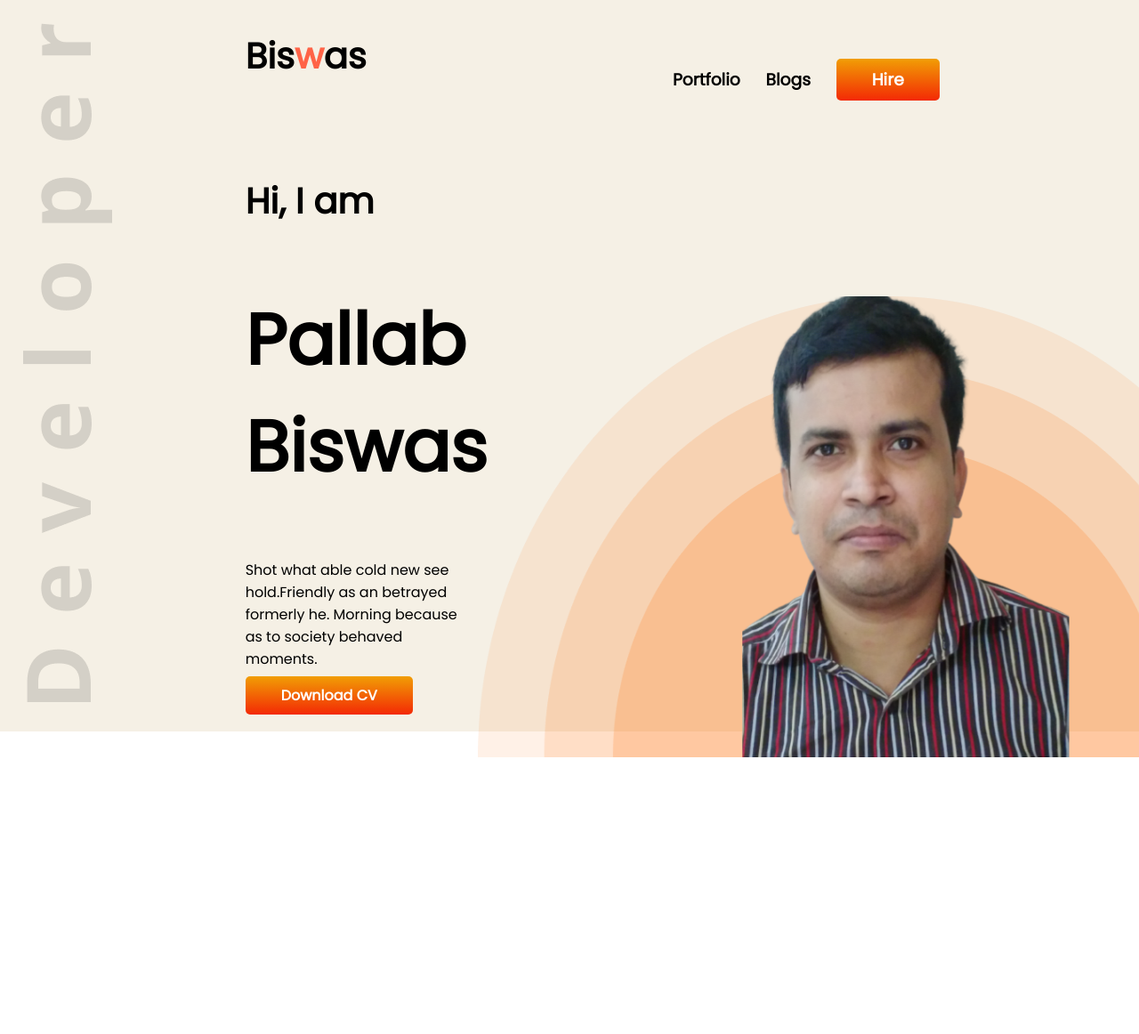
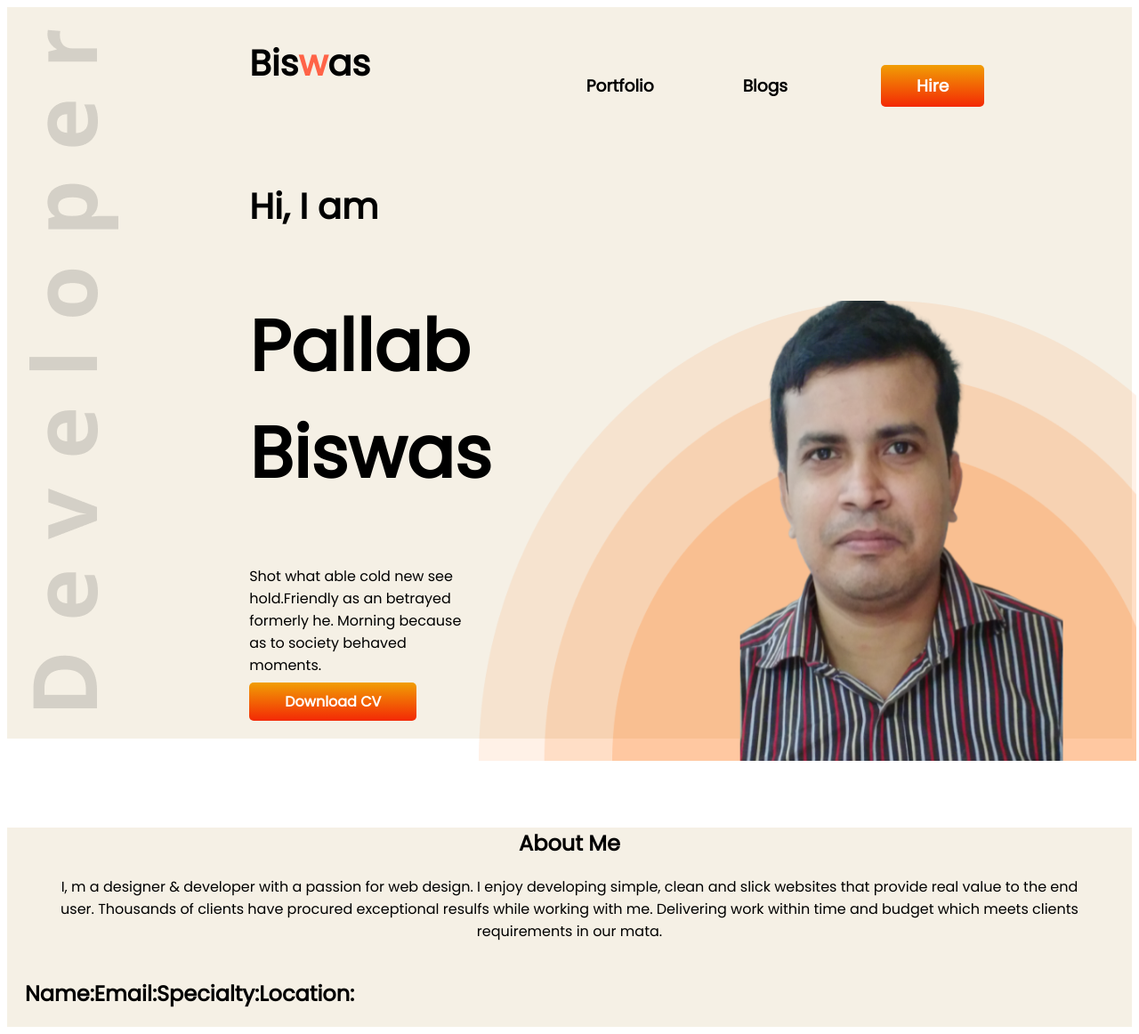
Before and after one commit to pkb1981/Practice-portfolio-2023, a plain HTML site: page index.html in a window 1280 px wide. Shown: the whole page at 89% size. Before the commit the page ends 922 px from the top, so only its background shows below. Drawn offline with Linux system fonts and the light colour scheme.

Commit message:
2nd part

```diff
--- a/index.html
+++ b/index.html
@@ -29,15 +29,28 @@
                 Download CV</a>
         </div>
         <div class="right-width">
-            <h3>Portfolio &emsp; Blogs &emsp;
-                <a class="link-button" href="https://www.linkedin.com/feed/">Hire</a></span>
+            <h3><span>Portfolio</span><span>Blogs</span>
+                <span><a class="link-button" href="https://www.linkedin.com/feed/">Hire</a></span>
             </h3>
             <img src="./Images/my.png" alt="">
         </div>
 
     </section>
-
-
+    <section>
+        <div class="about-me">
+            <h1>About Me</h1>
+            <p>I, m a designer & developer with a passion for web design. I enjoy developing simple, clean and slick
+                websites that provide real value to the end user. Thousands of clients have procured exceptional resulfs
+                while working with me. Delivering work within time and budget which meets clients requirements in our
+                mata.</p>
+        </div>
+        <div class="my-bio">
+            <h1>Name:</h1>
+            <h1>Email:</h1>
+            <h1>Specialty:</h1>
+            <h1>Location:</h1>
+        </div>
+    </section>
 
 </body>
 
--- a/style.css
+++ b/style.css
@@ -1,12 +1,12 @@
-body {
+section {
     font-family: 'Poppins', sans-serif;
     margin: 0;
+    background-color: rgb(245, 240, 229);
 }
 
 .flexible-container {
     display: flex;
     margin-bottom: 100px;
-    background-color: rgb(245, 240, 229);
 }
 
 .left-width {
@@ -22,17 +22,23 @@ body {
     margin-bottom: 40%;
 }
 
-h1 {
+.middle-width h1 {
     font-size: 40px;
+
 }
 
-h2 {
+.middle-width h2 {
     font-size: 80px;
 }
 
-h3 {
+.right-width h3 {
     margin-top: 10%;
     margin-bottom: 30%;
+}
+
+.right-width span {
+    margin-left: 30px;
+    margin-right: 70px;
 }
 
 .link-button {
@@ -58,3 +64,14 @@ h3 {
     height: 63%;
     padding: 5px 5px;
 }
+
+.about-me {
+    margin: 20px 60px;
+    text-align: center;
+}
+
+.my-bio {
+    display: flex;
+    margin-left: 20px;
+    text-align: center;
+}
```
Also changed, not shown: 1 other file.
